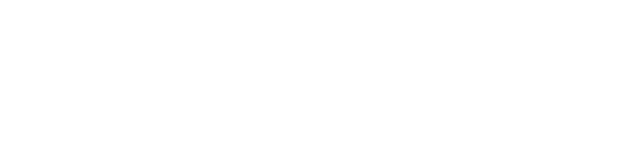
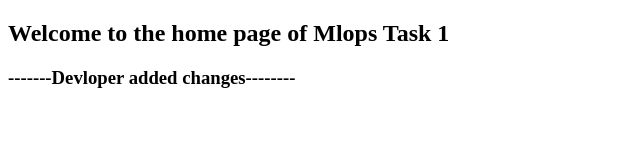
Before and after one commit to jains5193/Mlops-task1, a plain HTML site: page index.html in a window 1280 px wide. Shown: the whole page, without its empty margins (0-640 px from the left). Drawn offline with Linux system fonts and the light colour scheme.

Commit message:
DEv_first_commit

```diff
--- a/index.html
+++ b/index.html
@@ -3,5 +3,8 @@
 <head>
 <title>MLOps Task1</title>
 </head>
+<body>
+<h2>Welcome to the home page of Mlops Task 1</h2>
+<h3>-------Devloper added changes--------</h3>
 </body>
 </html>
```
